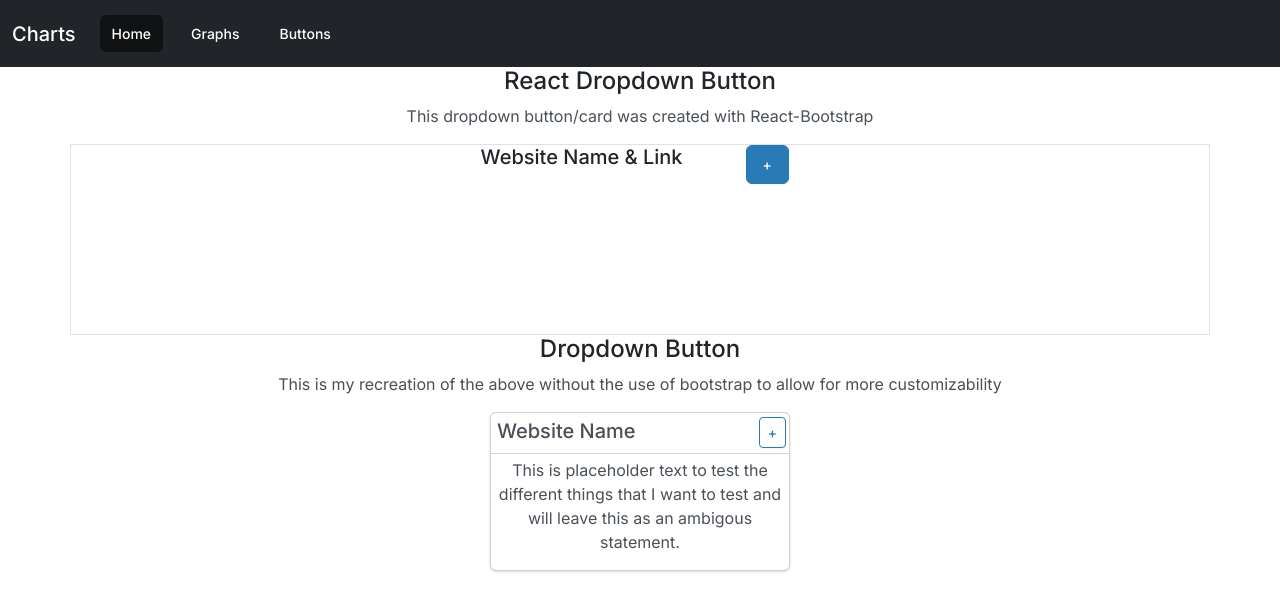
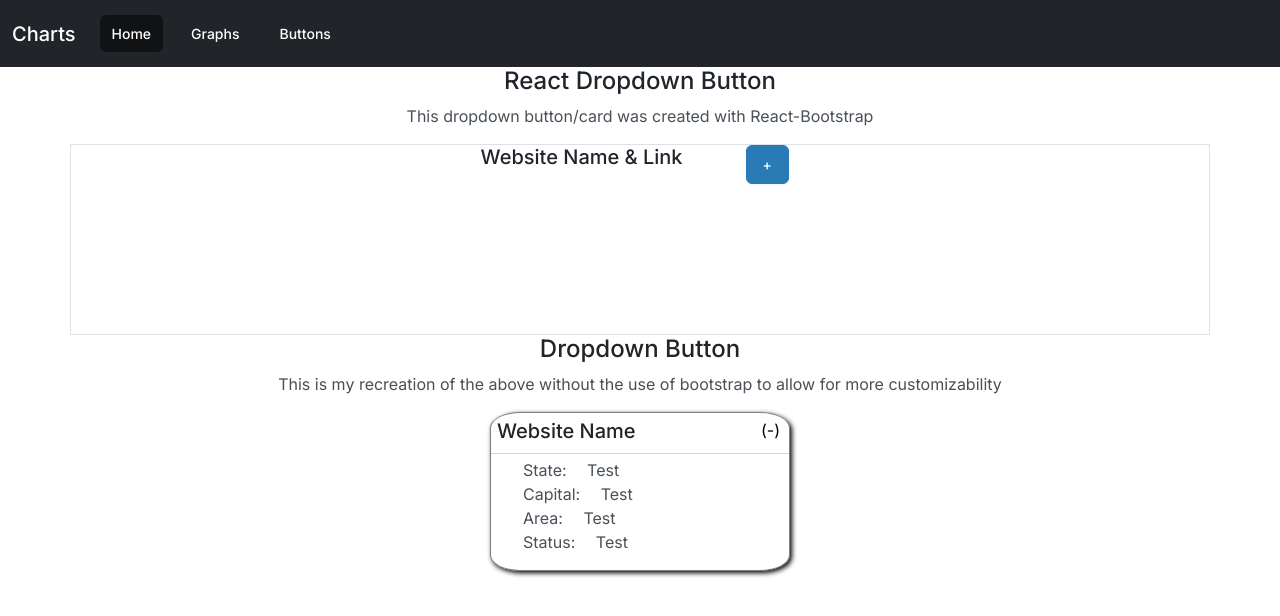
Before and after one commit to sk8terboyz/react-charts, a React (Create React App) app: page /buttonWorkshop in a window 1280 px wide. Shown: the top 616 px of the page. Built offline with nearby package versions, Linux system fonts and the light colour scheme.

Commit message:
Card updates + design fixes

```diff
--- a/src/components/Card/DropdownCardBase.css
+++ b/src/components/Card/DropdownCardBase.css
@@ -1,7 +1,10 @@
 
-.card {
+.cardContainer {
     border: 1px solid rgba(0, 0, 0, 0.5);
+    border-radius: 10%;
     width: 300px;
+    box-shadow: 2px 2px 5px black;
+    position: relative;
 }
 
 hr {
@@ -26,13 +29,31 @@ hr {
     position: absolute;
     right: 1%;
     top: 3%;
+    border: none;
+    background-color: transparent;
+    font-size: medium;
+}
+
+.extender:hover {
+    font-size: large;
+    color: grey
+}
+
+.extender:active {
+    font-size: medium;
 }
 
 #expand-contract {
-    margin-top: -100%;
+    margin-top: -25%;
     transition: all 1s;
 }
 
 #expand-contract.expanded {
     margin-top: 0;
 }
+
+#list {
+    list-style-type: none;
+    text-align: start;
+    word-spacing: 1rem;
+}
--- a/src/components/Card/DropdownCardBase.js
+++ b/src/components/Card/DropdownCardBase.js
@@ -1,8 +1,7 @@
 import { useState } from "react";
 import './DropdownCardBase.css';
-import $ from 'jquery';
 
-const DropdownCardBase = (cardBody) => {
+const DropdownCardBase = () => {
 
     const [open, setOpen] = useState(false);
 
@@ -14,14 +13,21 @@ const DropdownCardBase = (cardBody) => {
     }
 
     return (
-        <div className="card">
+        <div className="cardContainer">
             <div className="cardHeader">
                 <h5 className="cardTitle">Website Name</h5>
-                <button className="btn btn-outline-info btn-sm extender" onClick={(e) => {toggle(e)}}>{open ? "-" : "+"}</button>
+                <button className="extender" onClick={(e) => {toggle(e)}}>({open ? "+" : "-"})</button>
             </div>
             <hr />
             <div className="cardBody">
-                <p id="expand-contract" className="expanded">This is placeholder text to test the different things that I want to test and will leave this as an ambigous statement.</p>
+                <div id="expand-contract" className="expanded">
+                    <ul id="list">
+                        <li>State: Test</li>
+                        <li>Capital: Test</li>
+                        <li>Area: Test</li>
+                        <li>Status: Test</li>
+                    </ul>
+                </div>
             </div>
         </div>
     )
```
